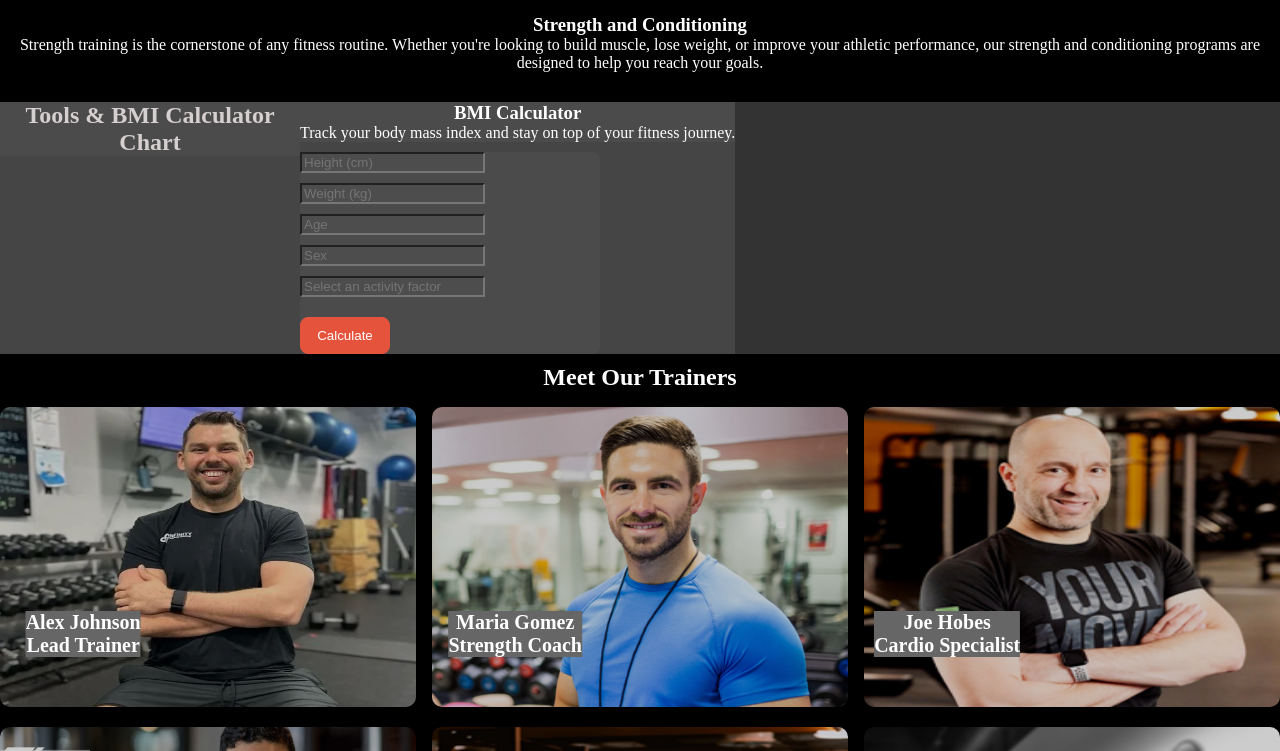
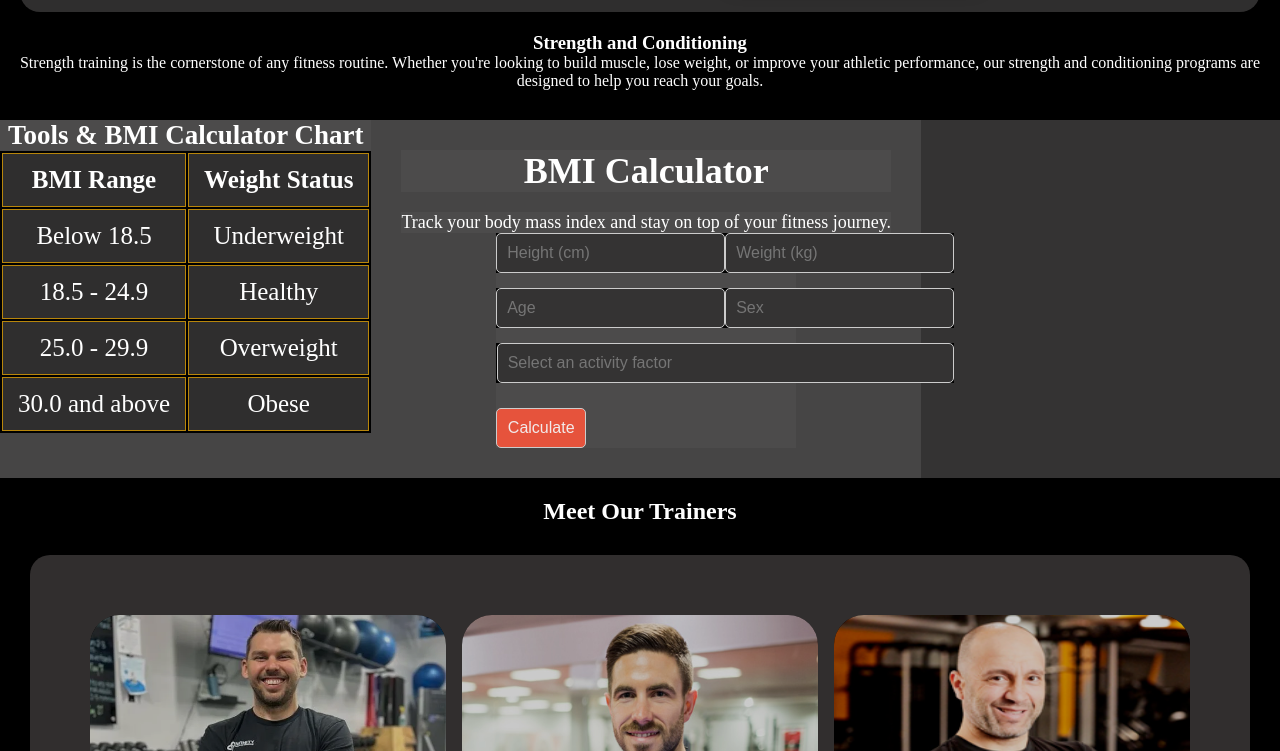
Before and after one commit to jarinkhan/FitFusion, a plain HTML site: page index.html in a window 1280 px wide. Shown: the part 2049-2800 px from the top of the page. Drawn offline with Linux system fonts and the light colour scheme.

Commit message:
updated team section

```diff
--- a/index.html
+++ b/index.html
@@ -131,23 +131,63 @@
 <section class="bmi-calcu clr3">
 
 
-    <div class="align-r">
+    <div class="clr3">
 
 
         <h2 class="clr3">Tools & BMI Calculator Chart</h2>
+        <div class="table-data">
+        <table>
+            <thead>
+                <tr>
+                    <th>BMI Range</th>
+                    <th>Weight Status</th>
+                </tr>
+            </thead>
 
+        <tbody>
+       <tr>
+        <td>Below 18.5</td>
+        <td>Underweight</td>
+       </tr>
+       <tr>
+        <td>18.5 - 24.9</td>
+        <td>Healthy</td>
+       </tr>
+       <tr>
+        <td>25.0 - 29.9</td>
+        <td>Overweight</td>
+       </tr>
+       <tr>
+        <td>30.0 and above</td>
+        <td>Obese</td>
+       </tr>
+
+
+
+    </tbody>
+    </table>
+    </div>
 
     </div>
 
-    <div class="clr3">
+    <div class="clr3 bmi-cal">
         <h3 class="clr3">BMI Calculator</h3>
         <p class="clr3">Track your body mass index and stay on top of your fitness journey.</p>
         <form class="align-l">
+
+            <div class="r1">
             <input class="clr3" type="text" placeholder="Height (cm)">
             <input class="clr3" type="text" placeholder="Weight (kg)">
+            </div>
+
+            <div class="r2">
             <input class="clr3" type="text" placeholder="Age">
             <input class="clr3" type="text" placeholder="Sex">
-            <input class="clr3" type="text" placeholder="Select an activity factor">
+           </div>
+
+           <div class="r3">
+            <input class="clr3 adjust-size" type="text" placeholder="Select an activity factor"></i> </div>
+
             <button class="btn-primary btn-size">
                 Calculate
             </button>
@@ -160,9 +200,13 @@
 
 </section>
 
-<section class="team-content team-members">
-    <h2>Meet Our Trainers</h2>
-    <div class="row1">
+<section>
+    <h2 class="show">Meet Our Trainers</h2>
+    <div  class="team-content team-members clr4">
+
+
+    <div class="clr4"></div>
+    <div class="row1 clr4">
         <div class="team-grid">
             <img src="./images/trainer1.png" alt="">
             <h3 class="gym">Alex Johnson <br> Lead Trainer </h3>
@@ -182,7 +226,7 @@
 
     </div>
 
-    <div class="row2">
+    <div class="row2 clr4">
         <div class="team-grid">
             <img src="./images/trainer4.png" alt="">
             <h3 class="gym">Kape Klene <br> Nutritionist </h3>
@@ -201,9 +245,9 @@
 
     </div>
 
+</div>
 
-
-
+</div>
 </section>
 
 </body>
--- a/styles/style.css
+++ b/styles/style.css
@@ -44,6 +44,9 @@ body {
     border: 2px solid #E6533C;
 
 }
+
+
+
 
 
 .title {
@@ -161,10 +164,11 @@ body {
     display: flex;
     justify-content: center;
     padding: 20px;
+    border-radius: 8px;
 }
 
 .rate {
-    margin: 0 20px;
+    margin: 0 190px;
     text-align: center;
 }
 
@@ -185,7 +189,8 @@ body {
 }
 
 .clr {
-    background-color: #2f2e2e;
+
+    background-color: rgba(224, 224, 240, 0)
 }
 
 
@@ -253,6 +258,7 @@ body {
     margin-top: 10px;
     padding: 10px 10px;
     width: 90px;
+
 }
 
 .push-section h2 {
@@ -295,7 +301,7 @@ body {
 
 .bmi-calcu{
     text-align: center;
-
+    font-size: 18px;
     margin-top: 30px;
 
     color: white;
@@ -318,6 +324,38 @@ body {
 
 }
 
+
+.bmi-cal {
+    padding: 30px 30px;
+
+    text-align: center;
+}
+
+
+.bmi-cal h3 {
+    font-size: 36px;
+    margin-bottom: 20px;
+}
+
+.bmi-cal form {
+    display: grid;
+    grid-template-columns: 1fr;
+    gap: 15px;
+    max-width: 400px;
+    margin: 0 auto;
+
+}
+
+.bmi-cal input, .bmi-cal button {
+    padding: 10px;
+    font-size: 16px;
+    border-radius: 5px;
+    color: #f2eaea;
+    border: 1px solid #ccc;
+}
+
+
+
 .align-l {
     margin-top: 10px;
     background-color: rgba(80, 79, 79, 0.65);
@@ -325,54 +363,62 @@ body {
     align-items: flex-start;
     color: rgb(213, 207, 207);
     width: 300px;
-    text-align: right;
+    text-align: center;
 
 }
 
-form {
-    display: flex;
-    flex-direction: column;
-    gap: 10px;
-    border-radius: 8px;
-    text-align: center;
+.adjust-size {
+    width:95%;
 }
 
 .team-members {
     color: white;
     text-align: center;
-    margin-top: 10px;
+    margin-top: 20px;
+
+    flex-wrap: wrap;
+    justify-content: space-around;
+
+
 
 }
 
 .gym {
     position: absolute;
     margin: 0;
-    background-color: #666;
+    background-color: #312e2e;
     bottom: 10%;
     left: 20%;
     color: white;
     font-size: 20px;
     font-weight: bold;
     transform: translate(-50%, -50%);
+
 }
+
+
 
 .team-grid {
     position: relative;
+    background-color: #312e2e;
+
+
 
 }
 
 .row1 {
     display: grid;
     grid-template-columns: 1fr 1fr 1fr;
-    margin: 1rem 0;
+
     gap: 1rem;
 
 }
 
 .row2 {
+
     display: grid;
     grid-template-columns: 1fr 1fr 1fr;
-    margin: 1rem 0;
+
     gap: 1rem;
 }
 
@@ -380,8 +426,101 @@ form {
     width: 100%;
     height: 300px;
     filter: brightness(80%);
+
+
+
 }
 
 .team-content img {
-    border-radius: 10px;
+    border-radius: 30px;
+
+
+
+
+
 }
+
+.team-content {
+    text-align: center;
+    padding: 30px 30px;
+    background-color: #312e2e;
+
+
+
+
+
+}
+
+.clr4 {
+    background-color: #312e2e;
+    border-radius: 20px;
+    margin: 30px 30px;
+
+
+}
+
+
+
+
+
+@media screen and (max-width:576px) {
+    .nav-bar,
+    .banner,
+    .change-section {
+        flex-direction: column;
+    }
+
+    .team-members {
+        flex-direction: column;
+    }
+}
+
+.show {
+    color: white;
+    text-align: center;
+    margin-top: 20px;
+}
+
+
+
+
+.table-data th, .table-data td {
+    padding: 12px 15px;
+    margin: 20px 30px;
+    border: 1px solid darkgoldenrod;
+}
+.table-data th {
+    background-color: #2f2e2e;
+    font-weight: bold;
+}
+
+.table-data td {
+    background-color: #2f2e2e;
+}
+
+.table-data {
+    margin-top: 15px;
+    width: 100%;
+    max-width: 400px;
+    margin: 0 auto;
+    border-collapse: collapse;
+    font-size: 25px;
+}
+
+
+.r1 {
+    display: flex;
+    width: 100%;
+}
+
+
+.r2 {
+ display: flex;
+ width: 100%;
+}
+
+.r3 {
+    display: inline;
+
+    background-size: cover;
+}
```
Also changed, not shown: 1 other file.
